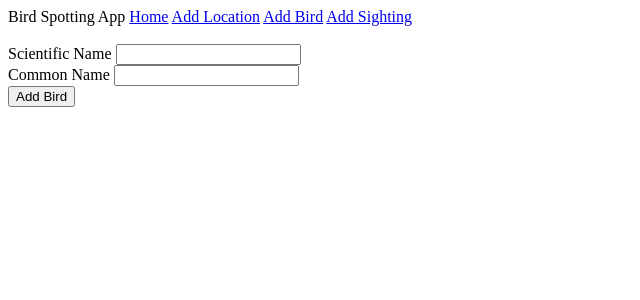
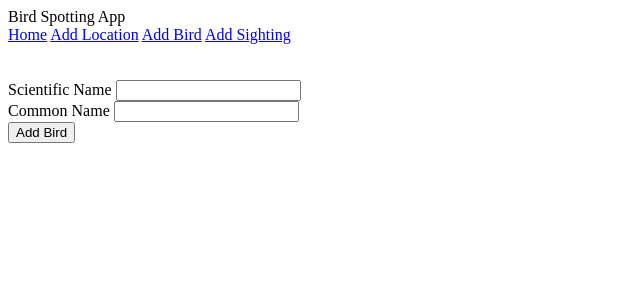
Before and after one commit to Faro145/bird_spotting, a Flask app: page /add/bird in a window 1280 px wide. Shown: the top 300 px of the page, without its empty margins (0-640 px from the left). Run offline with Flask 2, Linux system fonts and the light colour scheme.

Commit message:
Update layout.html

```diff
--- a/app/templates/layout.html
+++ b/app/templates/layout.html
@@ -1,12 +1,12 @@
 <html>
 <head>Bird Spotting App</head>
        <body>
-
-              <a href='{{url_for('index')}}'>Home</a>
-              <a href='{{url_for('addlocation')}}'>Add Location</a>
-              <a href='{{url_for('addbird')}}'>Add Bird</a>
-              <a href='{{url_for('addsighting')}}'>Add Sighting</a>
-
+             <div class="navbar">
+                               <a href='{{url_for('index')}}'>Home</a>
+                               <a href='{{url_for('addlocation')}}'>Add Location</a>
+                               <a href='{{url_for('addbird')}}'>Add Bird</a>
+                               <a href='{{url_for('addsighting')}}'>Add Sighting</a>
+              </div>
               <br><br>
 
               {% block body_content %}
```
